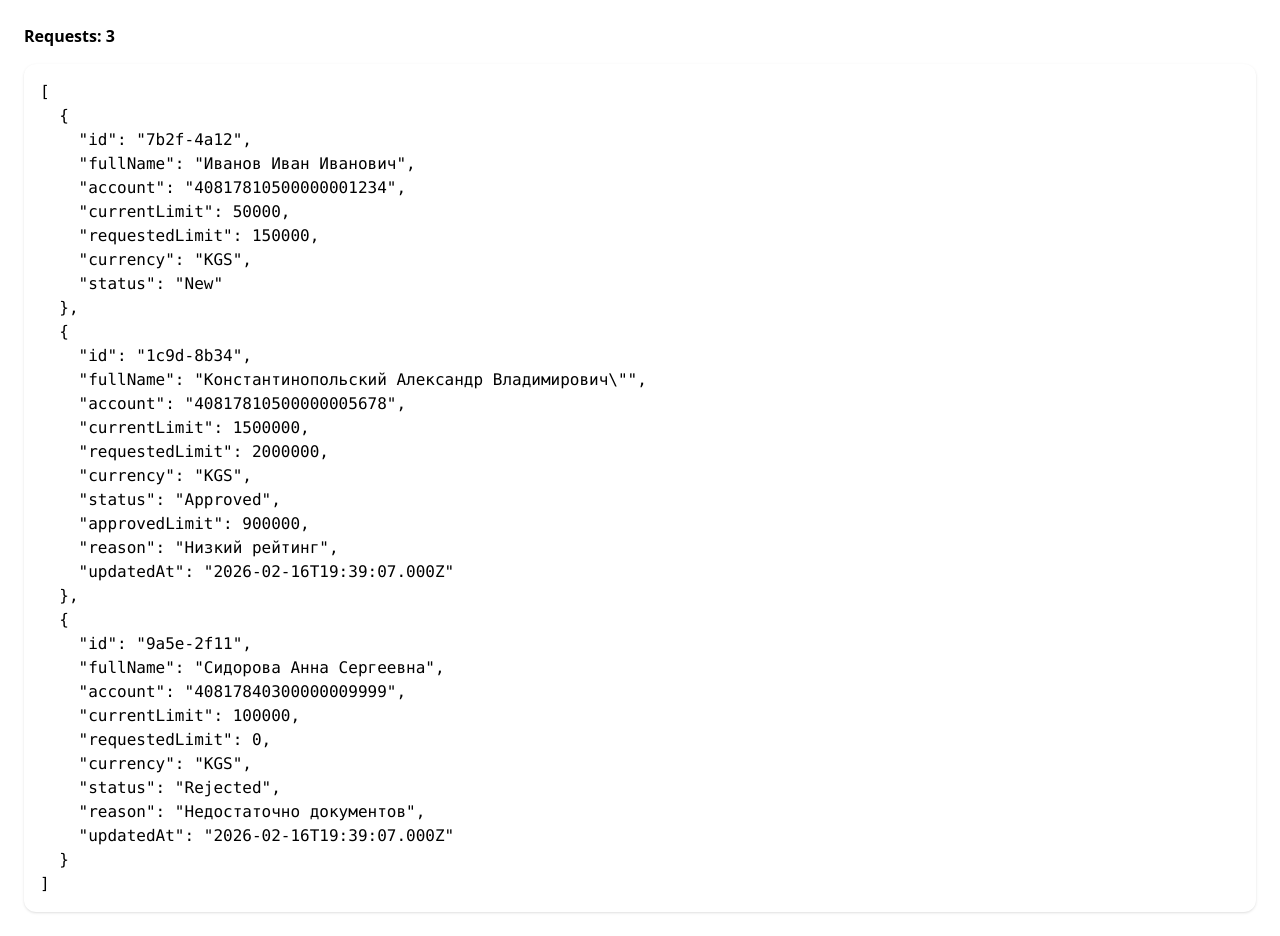
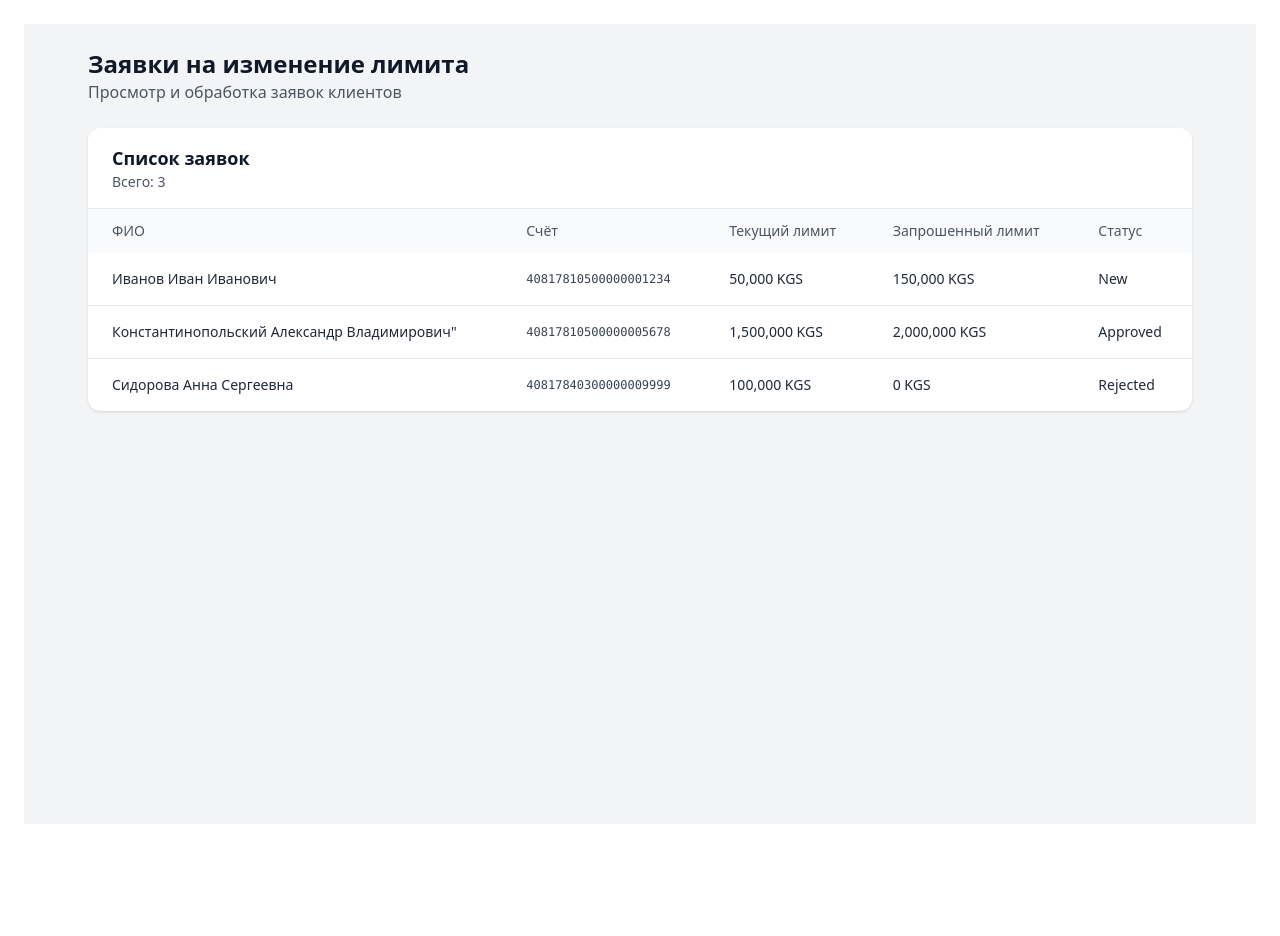
Before and after one commit to SashaBaratow/credit-limit-dashboard, a React (Vite) app: page / in a window 1280 px wide. After the commit the page ends 848 px from the top, so only its background shows below. Built offline with nearby package versions, Linux system fonts and the light colour scheme.

Commit message:
feat: add requests page with basic table

```diff
--- a/src/app/App.tsx
+++ b/src/app/App.tsx
@@ -1,25 +1,11 @@
 import './styles/App.css'
-import {useAppDispatch, useAppSelector} from "./providers";
-import {useEffect} from "react";
-import {fetchRequestsThunk} from "../entities/request/model/thunks.ts";
+import {RequestsPage} from "../pages/requests";
 
 function App() {
 
-
-    const dispatch = useAppDispatch();
-    const { items, isLoading, error } = useAppSelector((state) => state.requests);
-
-    useEffect(() => {
-        dispatch(fetchRequestsThunk());
-    }, [dispatch]);
-
-    if (isLoading) return <div className="p-6">Loading...</div>;
-    if (error) return <div className="p-6 text-red-600">{error}</div>;
-
   return (
       <div className="p-6">
-          <div className="font-bold mb-4">Requests: {items.length}</div>
-          <pre className="bg-white p-4 rounded-xl shadow">{JSON.stringify(items, null, 2)}</pre>
+          <RequestsPage />
       </div>
   )
 }
--- /dev/null
+++ b/src/pages/requests/index.ts
@@ -0,0 +1 @@
+export { RequestsPage } from './ui/RequestsPage';
--- /dev/null
+++ b/src/pages/requests/ui/RequestsPage.tsx
@@ -0,0 +1,38 @@
+import { useEffect } from 'react';
+import {useAppDispatch, useAppSelector} from "../../../app/providers";
+import {fetchRequestsThunk} from "../../../entities/request/model/thunks.ts";
+import {RequestsTable} from "../../../widgets/requestsTable";
+
+export function RequestsPage() {
+    const dispatch = useAppDispatch();
+    const { items, isLoading, error } = useAppSelector((state) => state.requests);
+
+    useEffect(() => {
+        dispatch(fetchRequestsThunk());
+    }, [dispatch]);
+
+    return (
+        <div className="min-h-screen bg-gray-100">
+            <div className="mx-auto max-w-6xl p-6">
+                <header className="mb-6">
+                    <h1 className="text-2xl font-bold text-gray-900">Заявки на изменение лимита</h1>
+                    <p className="text-gray-600">Просмотр и обработка заявок клиентов</p>
+                </header>
+
+                {isLoading && (
+                    <div className="rounded-xl bg-white p-6 shadow">
+                        <div className="text-gray-700">Загрузка...</div>
+                    </div>
+                )}
+
+                {!isLoading && error && (
+                    <div className="rounded-xl bg-white p-6 shadow">
+                        <div className="text-red-600">{error}</div>
+                    </div>
+                )}
+
+                {!isLoading && !error && <RequestsTable requests={items} />}
+            </div>
+        </div>
+    );
+}
--- /dev/null
+++ b/src/widgets/requestsTable/index.ts
@@ -0,0 +1 @@
+export { RequestsTable } from './ui/RequestsTable';
--- /dev/null
+++ b/src/widgets/requestsTable/model/types.ts
@@ -0,0 +1,5 @@
+import type {ClientRequest} from "../../../entities/request/model/types.ts";
+
+export type RequestsTableProps = {
+    requests: ClientRequest[];
+};
--- /dev/null
+++ b/src/widgets/requestsTable/ui/RequestsTable.tsx
@@ -0,0 +1,51 @@
+import type {RequestsTableProps} from "../model/types.ts";
+
+
+export function RequestsTable({ requests }: RequestsTableProps) {
+    return (
+        <div className="overflow-hidden rounded-xl bg-white shadow">
+            <div className="border-b px-6 py-4">
+                <div className="text-lg font-semibold text-gray-900">Список заявок</div>
+                <div className="text-sm text-gray-600">Всего: {requests.length}</div>
+            </div>
+
+            <div className="overflow-x-auto">
+                <table className="w-full table-auto">
+                    <thead className="bg-gray-50 text-left text-sm text-gray-600">
+                    <tr>
+                        <th className="px-6 py-3 font-medium">ФИО</th>
+                        <th className="px-6 py-3 font-medium">Счёт</th>
+                        <th className="px-6 py-3 font-medium">Текущий лимит</th>
+                        <th className="px-6 py-3 font-medium">Запрошенный лимит</th>
+                        <th className="px-6 py-3 font-medium">Статус</th>
+                    </tr>
+                    </thead>
+
+                    <tbody className="divide-y text-sm text-gray-800">
+                    {requests.map((request) => (
+                        <tr key={request.id} className="hover:bg-gray-50">
+                            <td className="px-6 py-4">{request.fullName}</td>
+                            <td className="px-6 py-4 font-mono text-xs text-gray-700">{request.account}</td>
+                            <td className="px-6 py-4">
+                                {request.currentLimit.toLocaleString()} {request.currency}
+                            </td>
+                            <td className="px-6 py-4">
+                                {request.requestedLimit.toLocaleString()} {request.currency}
+                            </td>
+                            <td className="px-6 py-4">{request.status}</td>
+                        </tr>
+                    ))}
+
+                    {requests.length === 0 && (
+                        <tr>
+                            <td className="px-6 py-10 text-center text-gray-500" colSpan={5}>
+                                Нет заявок
+                            </td>
+                        </tr>
+                    )}
+                    </tbody>
+                </table>
+            </div>
+        </div>
+    );
+}
```
